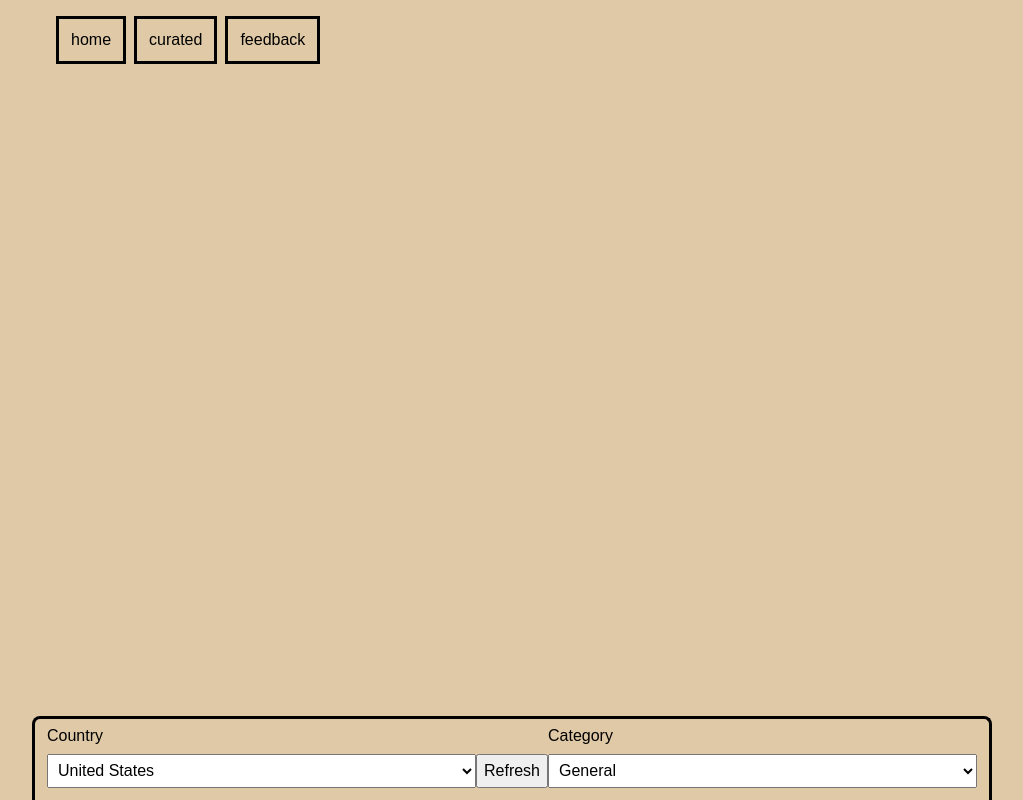
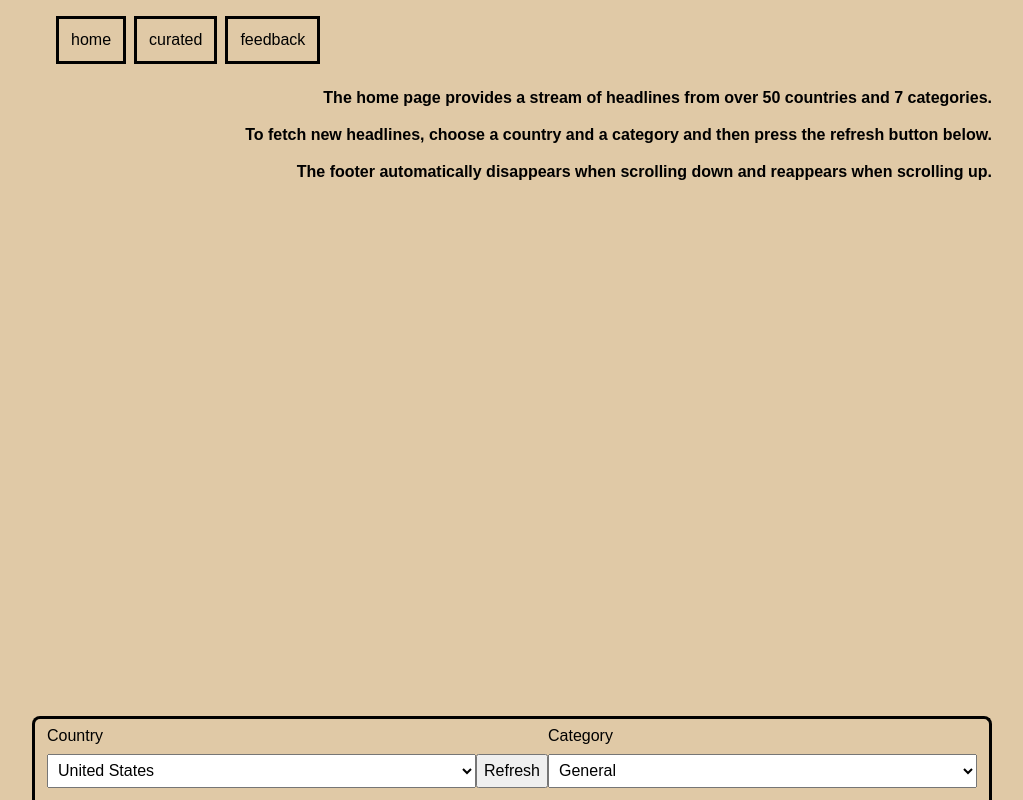
Before and after one commit to hgarciasoftware/headlines-app, a plain HTML site: page index.html in a window 1280 px wide. Shown: the whole page, without its empty margins (128-1151 px from the left). Drawn offline with Linux system fonts and the light colour scheme; no server answers.

Commit message:
Add page description section to home page

```diff
--- a/index.css
+++ b/index.css
@@ -45,6 +45,17 @@ a {
   padding: 0.375rem;
 }
 
+.page-description {
+  margin-left: 1.5rem;
+  margin-top: 1.5rem;
+  line-height: 1.3em;
+  text-align: right;
+}
+
+.page-description p {
+  margin-top: 0;
+}
+
 .article {
   display: block;
   margin: 1.5rem;
@@ -79,3 +90,7 @@ a {
   opacity: 0;
   transition: opacity .3s ease-out;
 }
+
+.bold {
+  font-weight: bold;
+}
--- a/index.html
+++ b/index.html
@@ -86,7 +86,14 @@
         </select>
         <button class="js-refresh" style="grid-area: 2 / 2 / auto / 3">Refresh</button>
       </footer>
-      <div class="js-results"></div>
+      <main>
+        <section class="page-description bold">
+          <p>The home page provides a stream of headlines from over 50 countries and 7 categories.</p>
+          <p>To fetch new headlines, choose a country and a category and then press the refresh button below.</p>
+          <p>The footer automatically disappears when scrolling down and reappears when scrolling up.</p>
+        </section>
+        <div class="js-results"></div>
+      </main>
     </div>
     <script src="./index.js"></script>
   </body>
```
